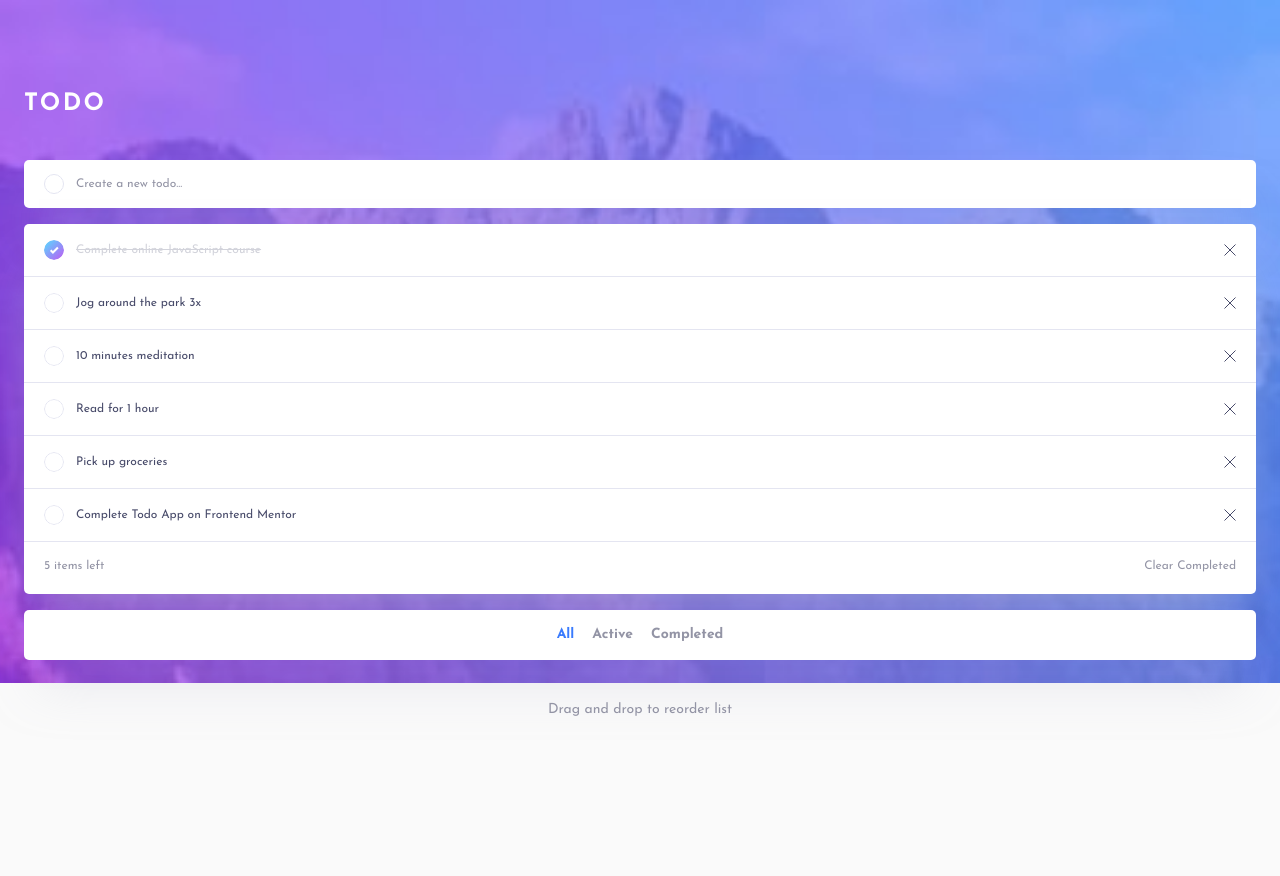
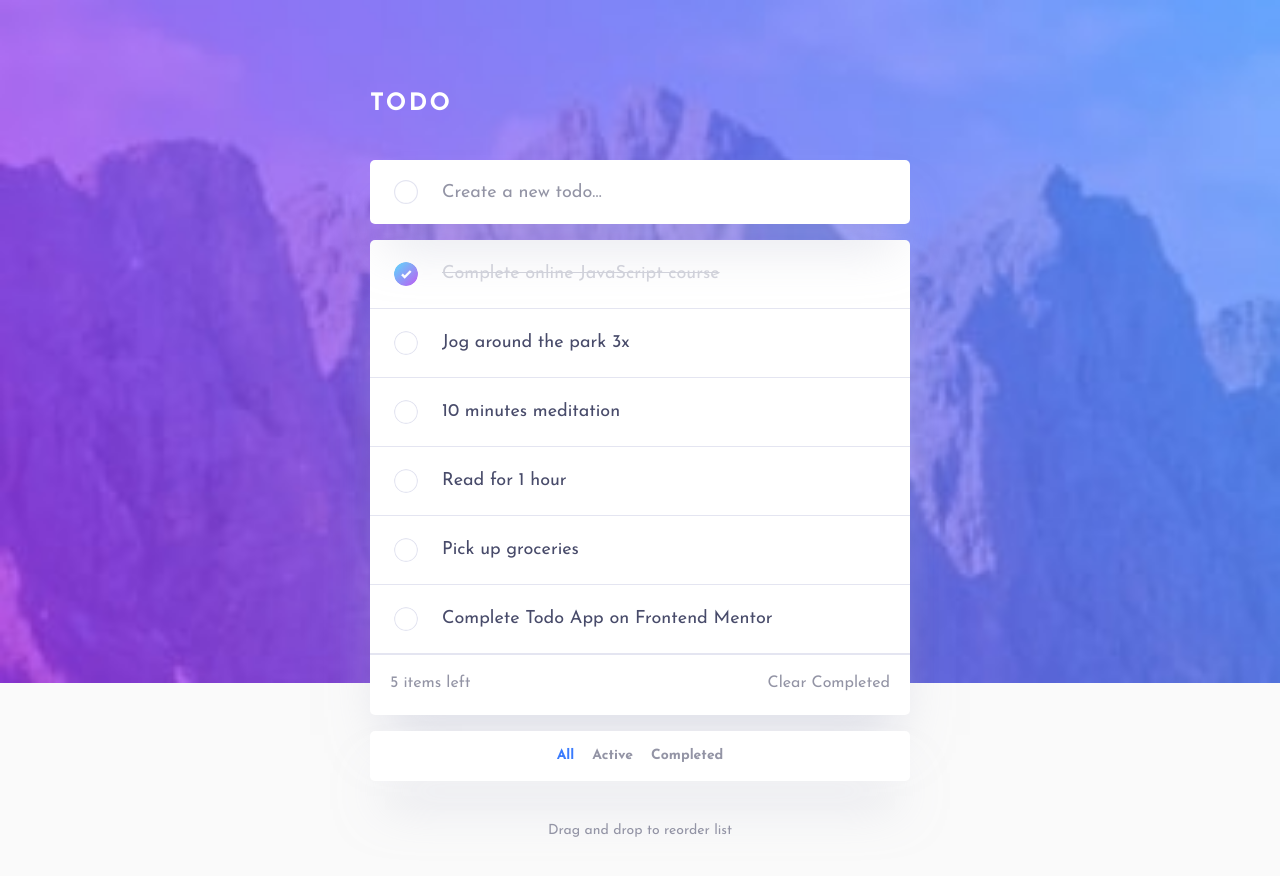
Before and after one commit to joshjavier/todo-app, a React (Vite) app: page / in a window 1280 px wide. Shown: the top 876 px of the page. Before the commit the page ends 800 px from the top, so only its background shows below. Built offline with nearby package versions, Linux system fonts and the light colour scheme.

Commit message:
Add responsive styles for checkboxes, etc.

```diff
--- a/src/App.jsx
+++ b/src/App.jsx
@@ -1,6 +1,7 @@
 import { useState } from 'react';
 import { nanoid } from 'nanoid';
 import SvgSprite from './components/SvgSprite';
+import TodoInput from './components/TodoInput';
 import TodoItem from './components/TodoItem';
 import ViewFilters from './components/ViewFilters';
 
@@ -64,32 +65,13 @@ function App() {
           className="w-full absolute -z-10 inset-x-0 top-0"
         />
 
-        <header className="text-white">
+        <header className="wrapper text-white">
           <h1 className="font-bold text-2xl tracking-widest">TODO</h1>
         </header>
 
-        <div className="space-y-4">
-          <form onSubmit={handleSubmit}>
-            <div className="rounded-frame px-5 py-[14px] flex gap-3 items-center focus-within:ring">
-              <svg
-                viewBox="0 0 20 20"
-                width="20"
-                height="20"
-                aria-hidden="true"
-                className="shrink-0"
-              >
-                <use href="#checkboxOutline" fill="white" stroke="black" />
-              </svg>
-              <input
-                type="text"
-                name="todo"
-                placeholder="Create a new todo..."
-                aria-label="Create a new todo item"
-                className="w-full bg-transparent placeholder:text-dark-grayish-blue outline-none"
-              />
-            </div>
-          </form>
-          <div className="rounded-frame">
+        <div className="wrapper space-y-4">
+          <TodoInput handleSubmit={handleSubmit} />
+          <div className="frame">
             <ul>
               {shownTodos.map((todo) => (
                 <TodoItem
@@ -100,7 +82,7 @@ function App() {
                 />
               ))}
             </ul>
-            <div className="px-5 pt-4 pb-5 flex justify-between text-dark-grayish-blue">
+            <div className="px-5 pt-4 pb-5 flex justify-between text-dark-grayish-blue border-t border-very-light-grayish-blue">
               <p>
                 {activeTodos.length > 1
                   ? `${activeTodos.length} items left`
--- a/src/components/CustomCheckbox.jsx
+++ b/src/components/CustomCheckbox.jsx
@@ -7,13 +7,13 @@ function CustomCheckbox({ checked = false, toggleChecked }) {
         type="checkbox"
         checked={checked}
         onChange={toggleChecked}
-        className="absolute w-5 h-5 opacity-0 peer cursor-pointer"
+        className="absolute w-5 h-5 sm:w-6 sm:h-6 opacity-0 peer cursor-pointer"
       />
       <svg
         viewBox="0 0 20 20"
         width="20"
         height="20"
-        className="peer-focus-visible:ring rounded-full shrink-0"
+        className="peer-focus-visible:ring rounded-full shrink-0 sm:w-6 sm:h-6"
         aria-hidden="true"
       >
         <use href="#checkboxOutline" fill="white" stroke="black" />
--- a/src/components/DeleteButton.jsx
+++ b/src/components/DeleteButton.jsx
@@ -3,8 +3,9 @@ function DeleteButton({ todo, removeTodo }) {
     <button
       aria-label={`Delete ${todo.text}`}
       onClick={() => removeTodo(todo.id)}
+      className="sm:invisible group-hover:visible group-focus-within:visible"
     >
-      <svg viewBox="0 0 12 12" width="12" height="12" aria-hidden="true">
+      <svg viewBox="0 0 12 12" width="1em" height="1em" aria-hidden="true">
         <use href="#cross" />
       </svg>
     </button>
--- /dev/null
+++ b/src/components/TodoInput.jsx
@@ -0,0 +1,26 @@
+function TodoInput({ handleSubmit }) {
+  return (
+    <form onSubmit={handleSubmit}>
+      <div className="text-todo frame relative px-5 py-[14px] sm:px-6 sm:py-5">
+        <svg
+          viewBox="0 0 20 20"
+          width="20"
+          height="20"
+          aria-hidden="true"
+          className="shrink-0 sm:w-6 sm:h-6"
+        >
+          <use href="#checkboxOutline" fill="white" stroke="black" />
+        </svg>
+        <input
+          type="text"
+          name="todo"
+          placeholder="Create a new todo…"
+          aria-label="Create a new todo…"
+          className="absolute rounded-[5px] inset-0 w-full h-full pl-[52px] sm:pl-[72px] bg-transparent placeholder:text-dark-grayish-blue focus:outline-none focus:ring"
+        />
+      </div>
+    </form>
+  );
+}
+
+export default TodoInput;
--- a/src/components/TodoItem.jsx
+++ b/src/components/TodoItem.jsx
@@ -3,8 +3,8 @@ import DeleteButton from './DeleteButton';
 
 function TodoItem({ todo, toggleStatus, removeTodo }) {
   return (
-    <li className="flex justify-between items-center gap-3 px-5 py-4 border-b border-very-light-grayish-blue">
-      <label className="flex items-center gap-3">
+    <li className="text-todo group flex justify-between items-center gap-x-3 sm:gap-x-6 px-5 py-4 sm:px-6 sm:py-5 border-b border-very-light-grayish-blue">
+      <label className="flex items-center gap-x-3 sm:gap-x-6">
         <CustomCheckbox
           checked={todo.done}
           toggleChecked={() => toggleStatus(todo.id)}
--- a/src/components/ViewFilters.jsx
+++ b/src/components/ViewFilters.jsx
@@ -2,7 +2,7 @@ function ViewFilters({ currentView, handleViewChange }) {
   const views = ['All', 'Active', 'Completed'];
 
   return (
-    <fieldset className="rounded-frame text-sm text-dark-grayish-blue font-bold px-6 py-[15px] flex gap-x-[18px] justify-center">
+    <fieldset className="frame text-sm text-dark-grayish-blue font-bold px-6 py-[15px] flex gap-x-[18px] justify-center">
       {views.map((view) => (
         <label key={view} className="relative">
           <input
--- a/src/index.css
+++ b/src/index.css
@@ -23,7 +23,15 @@
 }
 
 @layer components {
-  .rounded-frame {
-    @apply rounded-[5px] bg-white text-very-dark-grayish-blue text-xs overflow-hidden shadow;
+  .frame {
+    @apply rounded-[5px] bg-white text-very-dark-grayish-blue shadow;
+  }
+
+  .wrapper {
+    @apply max-w-[540px] mx-auto;
+  }
+
+  .text-todo {
+    @apply text-xs sm:text-lg;
   }
 }
```
